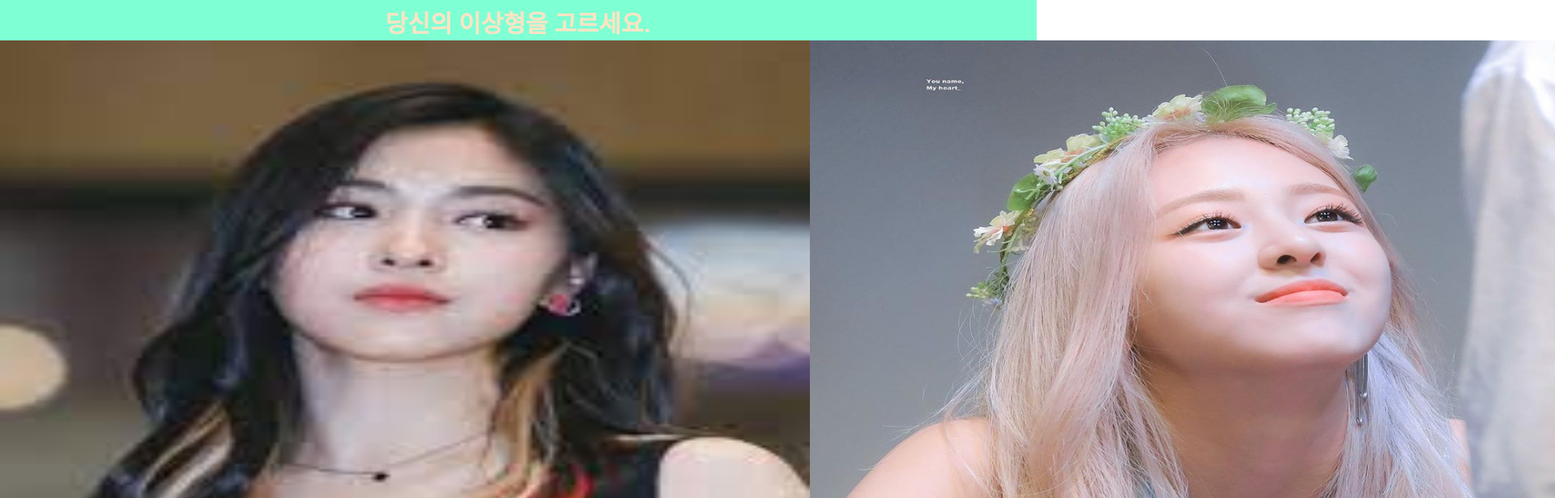
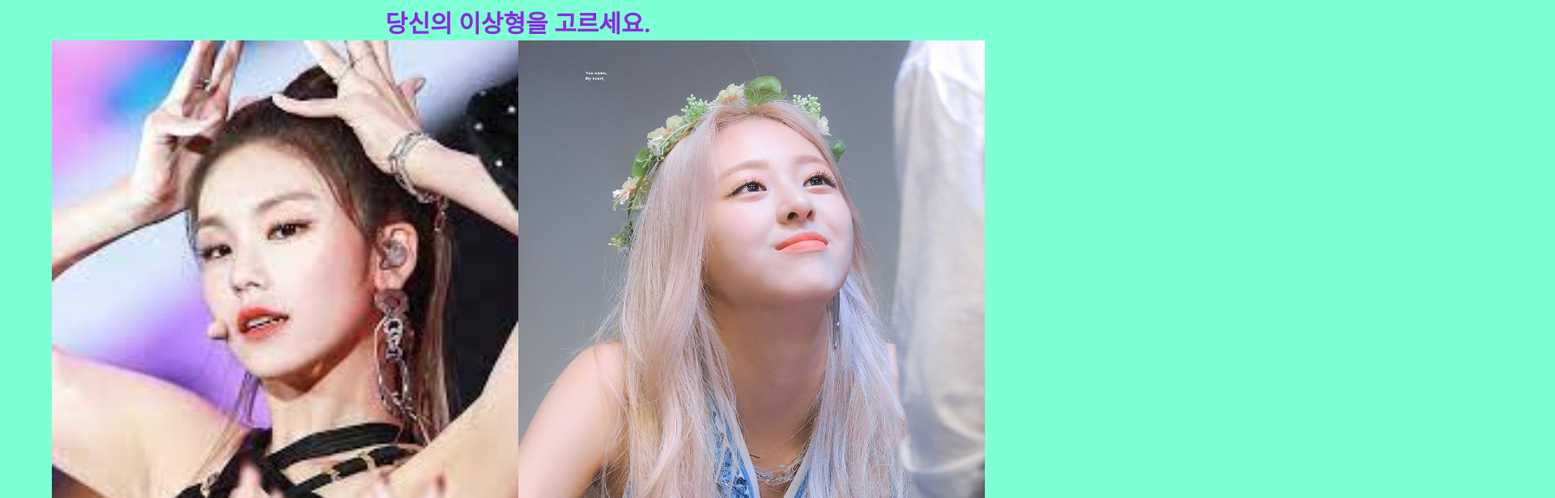
Before and after one commit to mingyeongmo/Idoltype-WorldCup-project, a React (Create React App) app: page / in a window 1280 px wide. Shown: the top 616 px of the page at 81% size, 1920 px wide, since content can reach past the window. Built offline with nearby package versions, Linux system fonts and the light colour scheme.

Commit message:
Idle type WorldCup project Day-5

```diff
--- a/src/App.js
+++ b/src/App.js
@@ -1,14 +1,27 @@
 import itzy from "./idol/itzy.json";
 import Header from "./components/Header";
 import Contents from "./components/Contents";
-import './Style/body.css';
+import {createGlobalStyle} from 'styled-components';
 
+const GlobalStyle = createGlobalStyle`
+  *{
+    margin: 0;
+    padding: 0;
+    box-sizing:border-box;
+  }
+  body {
+    background-color: aquamarine;
+
+  }
+`;
 function App() {
   return (
-    <div className="body">
+    <>
+    <GlobalStyle />
       <Header />
       <Contents />
-    </div>
+    </>
+
   );
 }
 
--- a/src/Style/Contents.css
+++ b/src/Style/Contents.css
@@ -1,11 +1,15 @@
 .contents {
   display: flex;
-  flex-direction: row;
-  justify-content: space-evenly;
+  justify-content: center;
 }
 
 .Fight1 {
+  display: flex;
+  justify-content: center;
+  flex: 1;
 }
 
-.Fight2 {
+.img {
+  width: 100%;
+  height: 100%;
 }
--- a/src/Style/HeaderSt.css
+++ b/src/Style/HeaderSt.css
@@ -12,6 +12,6 @@
 .head p {
   font-size: 30px;
   font-weight: 600;
-  color: bisque;
+  color: blueviolet;
   margin: 0px;
 }
--- a/src/components/Contents.js
+++ b/src/components/Contents.js
@@ -1,22 +1,21 @@
 import React from 'react';
-import Img1 from '../components/Img1';
-import Img2 from '../components/Img2';
 import '../Style/Contents.css';
+import { FlexBox } from './style';
 
 const Contents = () => {
     return (
         <>
             <div className="contents">
-                <div className="Fight1">
-                    <Img1 />
-                </div>
-                <div className="Fight2">
-                    <Img2 />
-                </div>
+                <FlexBox>
+                    <div className="Fight1">
+                        <img className='img' src={require("../imgs/itzyimgs/yeji.jpeg").default}/>
+                    </div>
+                    <div className="Fight1">
+                        <img className='img' src={require("../imgs/itzyimgs/yuna.jpeg").default} />
+                    </div>
+                </FlexBox>
             </div>
-            <div>
-                <p>hihi</p>
-            </div>
+
         </>
     );
 };
--- /dev/null
+++ b/src/components/style.js
@@ -0,0 +1,13 @@
+import styled from "styled-components";
+
+export const FlexBox = styled.div`
+    display: flex;
+    flex-wrap: wrap;
+    justify-content: center;
+
+    width:90%;
+
+
+
+
+`;
```
